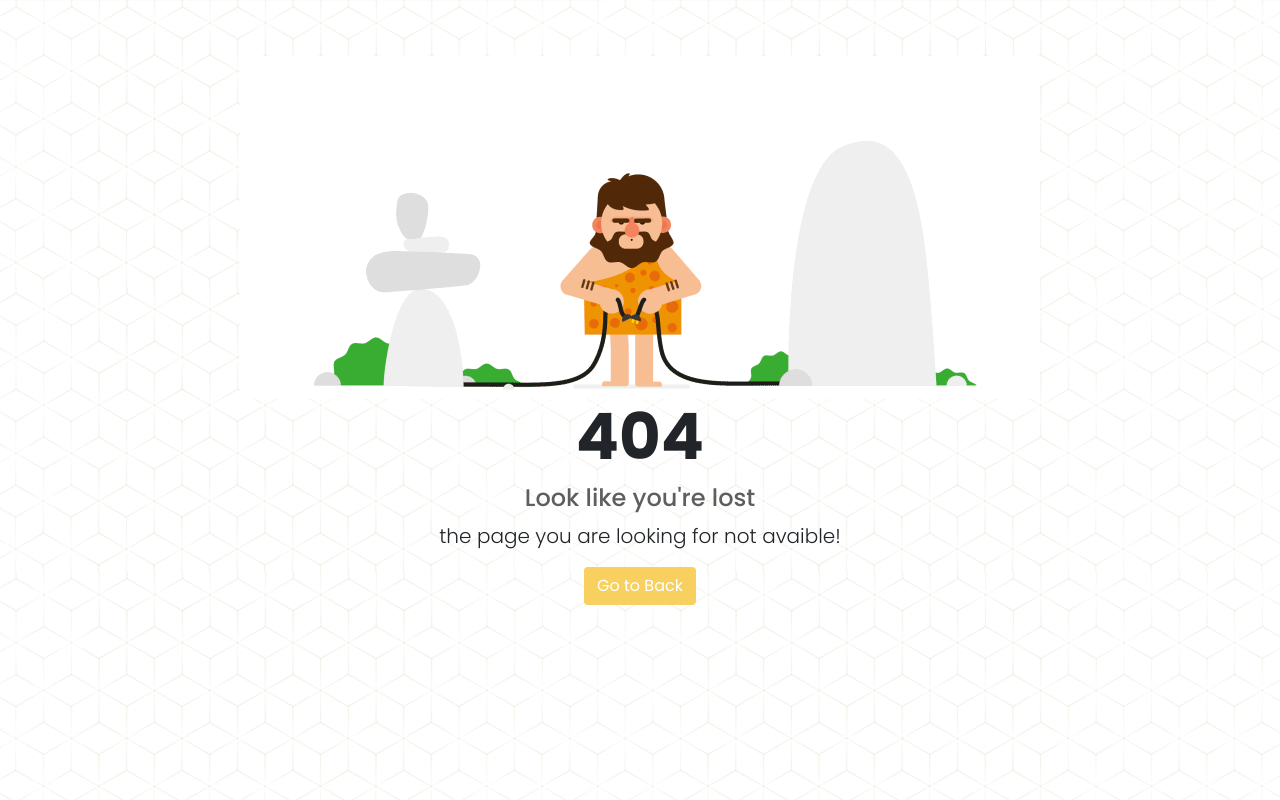
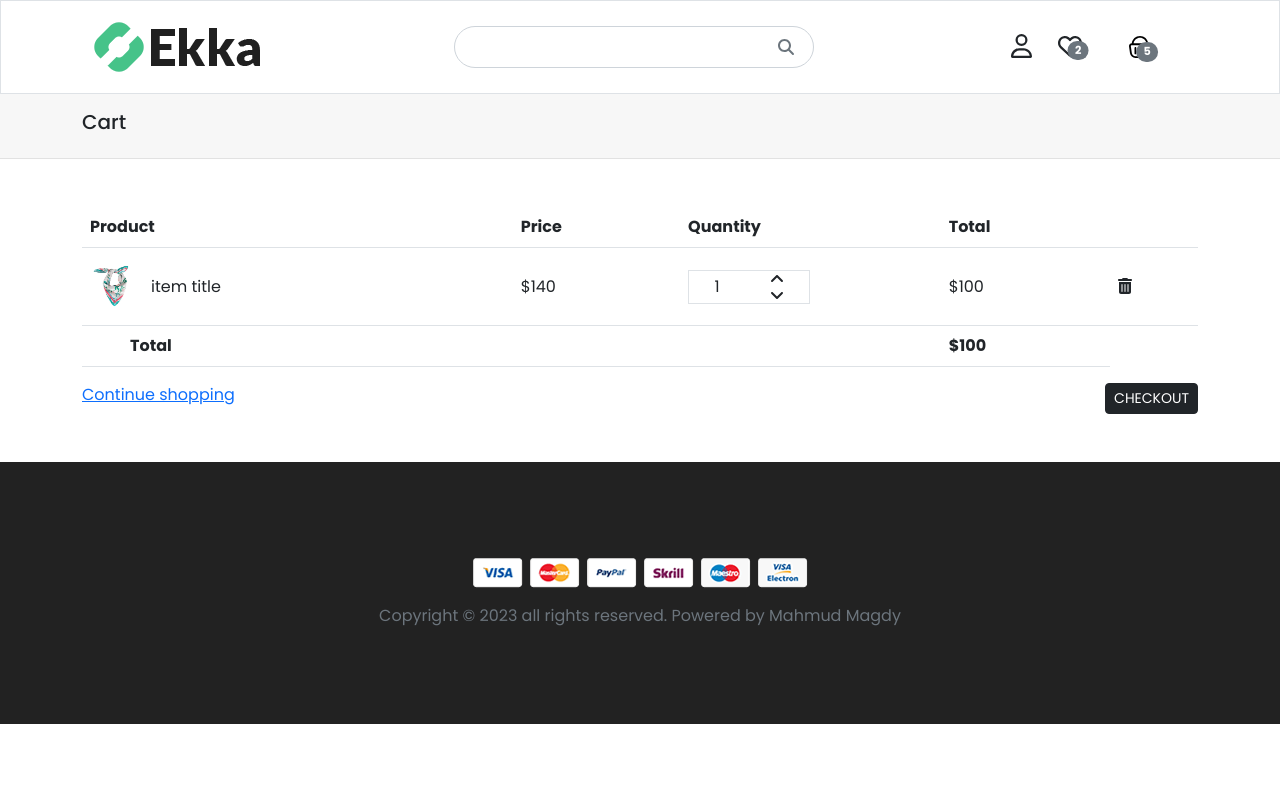
Before and after one commit to mahmoudmagdy7/e-commerce, a React (Create React App) app: page /cart in a window 1280 px wide. Before the commit this address had no page. Built offline with nearby package versions, Linux system fonts and the light colour scheme.

Commit message:
cart added

```diff
--- a/src/App.js
+++ b/src/App.js
@@ -3,6 +3,7 @@ import { RouterProvider, createBrowserRouter } from 'react-router-dom';
 // import $ from 'jquery';
 /************** styling ************/
 import 'bootstrap/dist/css/bootstrap.min.css';
+import 'bootstrap/dist/js/bootstrap.bundle.js';
 import '@fortawesome/fontawesome-free/css/all.min.css'
 import '@fortawesome/fontawesome-free/js/all.js'
 import './App.css';
@@ -14,6 +15,8 @@ import Register from './Pages/Register/Register';
 import Notfound from './Pages/Notfound/Notfound';
 import Layout from './Pages/Layout/Layout';
 import ProductDetails from './Pages/ProductDetails/ProductDetails';
+import Cart from './Pages/Cart/Cart';
+
 
 
 function App() {
@@ -25,6 +28,7 @@ function App() {
         { path: 'home', element: <Home /> },
         { path: 'product-details/:id', element: <ProductDetails /> },
         { path: 'login', element: <Login /> },
+        { path: 'cart', element: <Cart /> },
         { path: 'register', element: <Register /> },
       ]
     },
--- a/src/Layouts/Navbar/Navbar.jsx
+++ b/src/Layouts/Navbar/Navbar.jsx
@@ -57,7 +57,13 @@ export default function Navbar() {
                   2<span class="visually-hidden">unread messages</span>
                 </span>
               </button>
-              <button className="btn basket d-flex align-items-center justify-content-center ">
+
+              <button
+                data-bs-toggle="offcanvas"
+                data-bs-target="#offcanvasRight"
+                aria-controls="offcanvasRight"
+                className="btn basket d-flex align-items-center justify-content-center "
+              >
                 <img
                   src={basket}
                   alt="shopping basket"
--- /dev/null
+++ b/src/Pages/Cart/Cart.jsx
@@ -0,0 +1,86 @@
+import React, { useEffect, useState } from "react";
+import styles from "./Cart.module.css";
+import Path from "../../components/Path";
+import { Link } from "react-router-dom";
+import $ from "jquery";
+export default function Cart() {
+  const [totalPrice, settotalPrice] = useState(0);
+
+  useEffect(function () {
+    let total = 0;
+    for (const price of $("span[id='final-price']")) {
+      total += Number(price.innerHTML);
+      settotalPrice(total);
+    }
+    console.log(totalPrice);
+    $("#totalPrice").html(totalPrice);
+  });
+  return (
+    <>
+      <Path />
+      <section className="cart container my-5">
+        <table class="table">
+          <thead>
+            <tr>
+              <th scope="col">Product</th>
+              <th scope="col">Price</th>
+              <th scope="col">Quantity</th>
+              <th scope="col">Total</th>
+              <th scope="col"></th>
+            </tr>
+          </thead>
+          <tbody>
+            <tr>
+              <td>
+                <figure className=" d-flex align-items-center gap-3 mb-0 ">
+                  <img
+                    src={require("../../assets/images/1680403397402-cover.jpeg")}
+                    alt=""
+                    className="cart-item-image"
+                  />
+                  <p className="mb-0">item title</p>
+                </figure>
+              </td>
+              <td>
+                <span id="currency-sign">$</span>140
+              </td>
+              <td>
+                <div className="d-flex border border-1 align-items-center justify-content-around w-50">
+                  <p className="mb-0">1</p>
+                  <div className="d-flex flex-column">
+                    <i className="fa-solid fa-angle-up fs-6"></i>
+                    <i className="fas fa-angle-down"></i>
+                  </div>
+                </div>
+              </td>
+              <td>
+                <span id="currency-sign">$</span>
+                <span id="final-price">100</span>
+              </td>
+              <td>
+                <i className="fas fa-trash-can"></i>
+              </td>
+            </tr>
+
+            <tr>
+              <th colSpan={3} className=" ps-lg-5 ps-md-5">
+                Total
+              </th>
+
+              <th>
+                <span id="currency-sign">$</span>
+                <span id="totalPrice"></span>
+              </th>
+            </tr>
+          </tbody>
+        </table>
+        <div className="d-flex justify-content-between">
+          <Link to="/home"> Continue shopping </Link>
+          <button className=" btn-sm text-uppercase btn btn-dark">
+            checkout
+          </button>
+        </div>
+      </section>
+    </>
+  );
+}
--- /dev/null
+++ b/src/Pages/Cart/Cart.module.css
@@ -0,0 +1 @@
+.Cart {}
--- a/src/Pages/Home/Home.jsx
+++ b/src/Pages/Home/Home.jsx
@@ -25,10 +25,6 @@ export default function Home() {
 
   return (
     <>
-      {/* <header>
-        <div className="container">header</div>
-      </header> */}
-
       <section className="container my-5">
         <div className="row p-3">
           <aside className="col-3 ">
--- a/src/Pages/Layout/Layout.jsx
+++ b/src/Pages/Layout/Layout.jsx
@@ -1,13 +1,85 @@
 import React from "react";
 // import styles from "./Layout.module.css";
-import { Outlet } from "react-router-dom";
+import { Outlet, Link } from "react-router-dom";
 import Footer from "../../Layouts/Footer/Footer";
 import Navbar from "./../../Layouts/Navbar/Navbar";
 export default function Layout() {
   return (
     <>
       <Navbar />
+      {/* right cart nav  */}
+      <div
+        class="offcanvas offcanvas-end p-3"
+        tabindex="-1"
+        id="offcanvasRight"
+        aria-labelledby="offcanvasRightLabel"
+      >
+        <div class="offcanvas-header border-bottom border-1 ">
+          <h5 class="offcanvas-title" id="offcanvasRightLabel">
+            My Cart
+          </h5>
 
+          <button
+            type="button"
+            class="btn-close"
+            data-bs-dismiss="offcanvas"
+            aria-label="Close"
+          ></button>
+        </div>
+        <div class="offcanvas-body p-0 mt-3 d-flex flex-column justify-content-between">
+          <div className="cart-item d-flex gap-5 border-bottom border-1 py-2 ">
+            <figure className="w-25">
+              <img
+                src={require("../../assets/images/1680403397402-cover.jpeg")}
+                alt=""
+                className="w-100 bg-black"
+              />
+            </figure>
+            <div className="item-details position-relative">
+              <button
+                type="button"
+                class="btn-close position-absolute end-0"
+                aria-label="Close"
+              ></button>
+              <h6>Title</h6>
+              <p className="item-price fw-bolder">
+                $140 <span className="fw-normal">X2</span>
+              </p>
+              <div className="btn-group border border-1 ">
+                <button type="button" className="border-0 p-2 bg-main">
+                  -
+                </button>
+                <input
+                  type="text"
+                  value="1"
+                  className="text-center border-0 flex-grow-0"
+                />
+                <button type="button" className="border-0 p-2 bg-main">
+                  +
+                </button>
+              </div>
+            </div>
+          </div>
+          <div className="summary border-top border-1 pt-3 px-2">
+            <div className="total d-flex justify-content-between">
+              <p>Total :</p> <p className="fw-bolder">$140</p>
+            </div>
+            <div className="cart-actions d-flex justify-content-between gap-3 mb-3">
+              <Link className="w-50" to="cart">
+                <button
+                  data-bs-dismiss="offcanvas"
+                  className="w-100 text-uppercase btn btn-warning "
+                >
+                  view cart
+                </button>
+              </Link>
+              <button className="w-50 text-uppercase btn btn-dark">
+                checkout
+              </button>
+            </div>
+          </div>
+        </div>
+      </div>
       <Outlet />
 
       <Footer />
--- a/src/index.css
+++ b/src/index.css
@@ -8,9 +8,9 @@
 * {
   font-family: "Poppins", sans-serif;
 }
-body {
+/* body {
   background-image: url(../src/assets/images/background-3.png);
-}
+} */
 /* -------- colors ------- */
 .bg-main {
   background-color: var(--main-bg-color);
@@ -177,6 +177,14 @@ footer .col-2 {
   width: 40px;
   text-align: center;
 }
+/* cart  */
+
+.cart-item-image {
+  width: 45px;
+}
+.cart .table td {
+  vertical-align: middle;
+}
 /* -------- queries ------ */
 /* desktops  */
 @media screen and (min-width: 768px) {
```
Also changed, not shown: public/manifest.json, public/robots.txt, src/assets/images/1680403397402-cover.jpeg (added), 1 other file (tests, documents, lock files or other folders).
